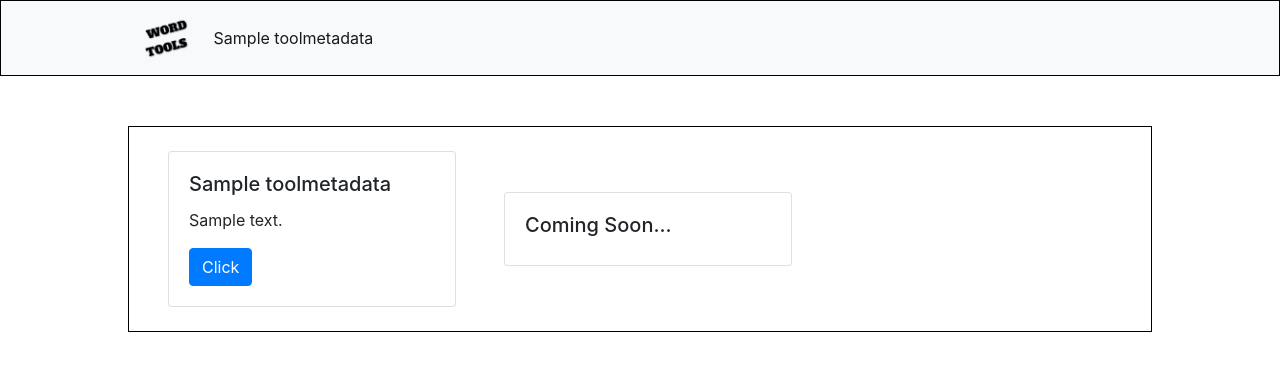
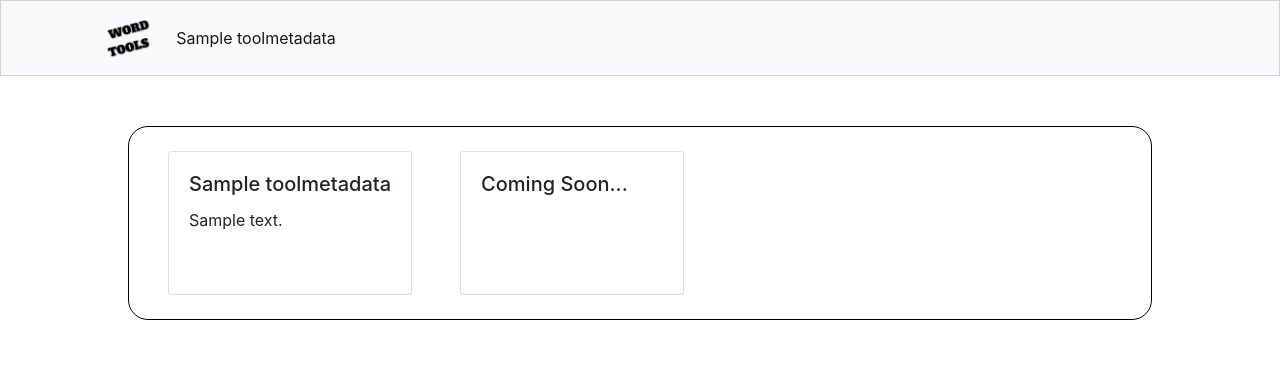
Before and after one commit to zhaohanson1/word_tools, a Django app: page / in a window 1280 px wide. Shown: the top 371 px of the page. Run offline with Django 3.2, Linux system fonts and the light colour scheme; tables that the repository leaves empty hold one stand-in row (values such as "Sample post"); some libraries are stand-ins or nearby versions.

Commit message:
added more styling

```diff
--- a/word_features/static/word_features/css/index.css
+++ b/word_features/static/word_features/css/index.css
@@ -1,17 +1,34 @@
+#header {
+    border: 1px solid lightgrey;
+}
+
+#logo {
+    margin-left: 7%;
+}
+
 body {
     margin: 0 auto;
 }
 
-#header {
-    border: 1px solid black;
-}
-
-#logo {
-    margin-left: 10%;
-}
-
-
 #content {
     margin: 50px 10vw;
     border: 1px solid black;
+    border-radius: 20px;
 }
+
+/* TODO: Update to Bootstrap 4.3 */
+.stretched-link::after {
+    position: absolute;
+    top: 0;
+    right: 0;
+    bottom: 0;
+    left: 0;
+    z-index: 1;
+    pointer-events: auto;
+    content: "";
+    background-color: rgba(0,0,0,0);
+}
+
+.card:hover {
+    box-shadow: 0 4px 8px 0 rgba(0, 0, 0, 0.2), 0 6px 20px 0 rgba(0, 0, 0, 0.19);
+}
--- a/word_features/templates/word_features/index.html
+++ b/word_features/templates/word_features/index.html
@@ -5,17 +5,20 @@
 
 {% block content %}
 <div class='container d-flex align-items-center flex-wrap'>
+
     {% for tool in all_tools %}
 
-<div class='m-4 card' style='min-width: 18rem; min-height: 9rem'>
+    <div class='m-4 card' style='min-width: 14rem; min-height: 9rem'>
         <div class='card-body'>
             <h5 class='card-title'>{{ tool.name }}</h5>
             <p class='card-text'>{{tool.description}}</p>
-        <a class="btn btn-primary stretched-link" href="{% url tool.url %}">Click</a>
+            <a href="{% url tool.url %}" class="stretched-link"><a>
         </div>
     </div>
+
     {% endfor %}
-<div class='m-4 card' style='min-width: 18rem;'>
+
+    <div class='m-4 card' style='min-width: 14rem; min-height: 9rem'>
         <div class='card-body'>
             <h5> Coming Soon... <h5>
         </div>
--- a/word_features/templatetags/nbsp.py
+++ b/word_features/templatetags/nbsp.py
@@ -8,4 +8,7 @@ register = template.Library()
 
 @register.filter()
 def nbsp(value):
+    """
+    Used in diff_display, otherwise whitespaces will not be rendered.
+    """
     return mark_safe("&nbsp;".join(conditional_escape(value).split(' ')))
```
Lines whose indentation alone changed are shown as unchanged.
